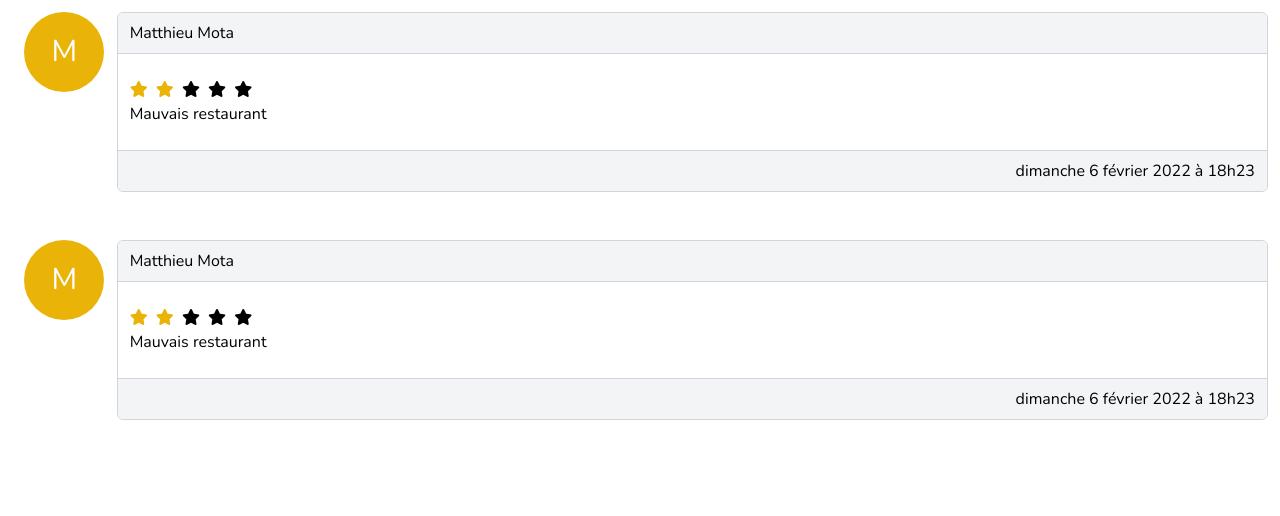
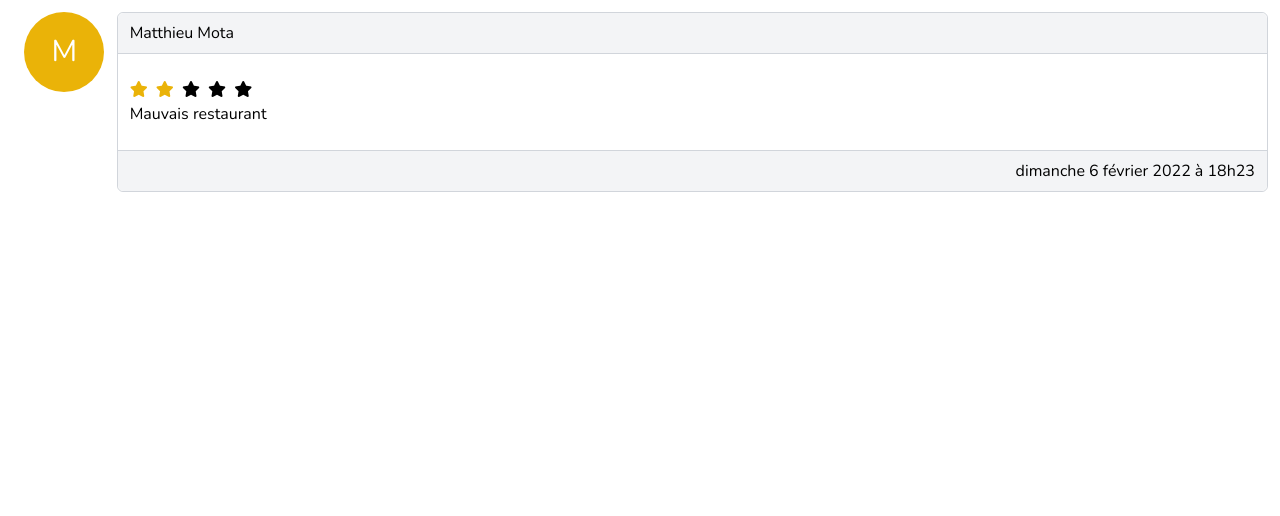
Before and after one commit to dwwm-bethune/php, a PHP site: page / in a window 1280 px wide. Shown: the part 1323-1839 px from the top of the page. After the commit the page ends 1515 px from the top, so only its background shows below. Run offline with PHP 8.4, Linux system fonts and the light colour scheme; some libraries are stand-ins or nearby versions.

Commit message:
Step 2 : Tableau PHP

```diff
--- /dev/null
+++ b/13-tp-avis/config/helpers.php
@@ -0,0 +1,22 @@
+<?php
+
+/**
+ * Formate une date US en FR
+ */
+function format_date($string) {
+    $date = date('l j F Y à H\hi', strtotime($string));
+
+    $date = str_replace(
+        ['Monday', 'Tuesday', 'Wednesday', 'Thursday', 'Friday', 'Saturday', 'Sunday'],
+        ['lundi', 'mardi', 'mercredi', 'jeudi', 'vendredi', 'samedi', 'dimanche'],
+        $date
+    );
+
+    $date = str_replace(
+        ['January', 'February', 'March', 'April', 'May', 'June', 'July', 'August', 'September', 'October', 'November', 'December'],
+        ['janvier', 'février', 'mars', 'avril', 'mai', 'juin', 'juillet', 'août', 'septembre', 'octobre', 'novembre', 'décembre'],
+        $date
+    );
+
+    return $date;
+}
--- a/13-tp-avis/index.php
+++ b/13-tp-avis/index.php
@@ -1,3 +1,14 @@
+<?php
+    require 'config/helpers.php';
+
+    // Les avis
+    $reviews = [
+        ['name' => 'Fiorella Mota', 'review' => 'Très bon restaurant', 'note' => 5, 'created_at' => '2022-02-09 11:43:12'],
+        ['name' => 'Marina Mota', 'review' => 'Super restaurant', 'note' => 4, 'created_at' => '2022-02-04 08:12:45'],
+        ['name' => 'Matthieu Mota', 'review' => 'Mauvais restaurant', 'note' => 2, 'created_at' => '2022-02-06 18:23:54'],
+    ];
+?>
+
 <!DOCTYPE html>
 <html lang="fr">
 <head>
@@ -156,106 +167,31 @@
         </div>
 
         <div class="py-12">
+            <?php foreach ($reviews as $review) { ?>
             <div class="lg:flex mb-12">
                 <div class="w-full lg:w-1/12">
                     <div class="w-20 h-20 rounded-full bg-yellow-500 text-white text-3xl mx-auto mb-8">
-                        <h3 class="text-center leading-[5rem]">F</h3>
+                        <h3 class="text-center leading-[5rem]"><?= $review['name'][0]; ?></h3>
                     </div>
                 </div>
                 <div class="w-full lg:w-11/12">
                     <div class="border border-gray-300 rounded-md">
-                        <div class="border-b border-gray-300 bg-gray-100 px-3 py-2 rounded-t-md">Fiorella Mota</div>
+                        <div class="border-b border-gray-300 bg-gray-100 px-3 py-2 rounded-t-md"><?= $review['name']; ?></div>
                         <div class="px-3 py-6">
                             <div class="flex justify-between">
                                 <div>
-                                    <i class="fas fa-star mr-1 text-yellow-500"></i>
-                                    <i class="fas fa-star mr-1 text-yellow-500"></i>
-                                    <i class="fas fa-star mr-1 text-yellow-500"></i>
-                                    <i class="fas fa-star mr-1 text-yellow-500"></i>
-                                    <i class="fas fa-star mr-1 text-yellow-500"></i>
-                                    <p>Très bon restaurant</p>
+                                    <?php for ($i = 0; $i < 5; $i++) { ?>
+                                    <i class="fas fa-star mr-1 <?= ($i < $review['note']) ? 'text-yellow-500' : ''; ?>"></i>
+                                    <?php } ?>
+                                    <p><?= $review['review']; ?></p>
                                 </div>
                             </div>
                         </div>
-                        <div class="border-t border-gray-300 bg-gray-100 px-3 py-2 rounded-b-md text-right">mercredi 9 février 2022 à 11h43</div>
+                        <div class="border-t border-gray-300 bg-gray-100 px-3 py-2 rounded-b-md text-right"><?= format_date($review['created_at']); ?></div>
                     </div>
                 </div>
             </div>
-            <div class="lg:flex mb-12">
-                <div class="w-full lg:w-1/12">
-                    <div class="w-20 h-20 rounded-full bg-yellow-500 text-white text-3xl mx-auto mb-8">
-                        <h3 class="text-center leading-[5rem]">M</h3>
-                    </div>
-                </div>
-                <div class="w-full lg:w-11/12">
-                    <div class="border border-gray-300 rounded-md">
-                        <div class="border-b border-gray-300 bg-gray-100 px-3 py-2 rounded-t-md">Marina Mota</div>
-                        <div class="px-3 py-6">
-                            <div class="flex justify-between">
-                                <div>
-                                    <i class="fas fa-star mr-1 text-yellow-500"></i>
-                                    <i class="fas fa-star mr-1 text-yellow-500"></i>
-                                    <i class="fas fa-star mr-1 text-yellow-500"></i>
-                                    <i class="fas fa-star mr-1 text-yellow-500"></i>
-                                    <i class="fas fa-star mr-1 "></i>
-                                    <p>Super restaurant</p>
-                                </div>
-                            </div>
-                        </div>
-                        <div class="border-t border-gray-300 bg-gray-100 px-3 py-2 rounded-b-md text-right">vendredi 4 février 2022 à 08h12</div>
-                    </div>
-                </div>
-            </div>
-            <div class="lg:flex mb-12">
-                <div class="w-full lg:w-1/12">
-                    <div class="w-20 h-20 rounded-full bg-yellow-500 text-white text-3xl mx-auto mb-8">
-                        <h3 class="text-center leading-[5rem]">M</h3>
-                    </div>
-                </div>
-                <div class="w-full lg:w-11/12">
-                    <div class="border border-gray-300 rounded-md">
-                        <div class="border-b border-gray-300 bg-gray-100 px-3 py-2 rounded-t-md">Matthieu Mota</div>
-                        <div class="px-3 py-6">
-                            <div class="flex justify-between">
-                                <div>
-                                    <i class="fas fa-star mr-1 text-yellow-500"></i>
-                                    <i class="fas fa-star mr-1 text-yellow-500"></i>
-                                    <i class="fas fa-star mr-1 "></i>
-                                    <i class="fas fa-star mr-1 "></i>
-                                    <i class="fas fa-star mr-1 "></i>
-                                    <p>Mauvais restaurant</p>
-                                </div>
-                            </div>
-                        </div>
-                        <div class="border-t border-gray-300 bg-gray-100 px-3 py-2 rounded-b-md text-right">dimanche 6 février 2022 à 18h23</div>
-                    </div>
-                </div>
-            </div>
-            <div class="lg:flex mb-12">
-                <div class="w-full lg:w-1/12">
-                    <div class="w-20 h-20 rounded-full bg-yellow-500 text-white text-3xl mx-auto mb-8">
-                        <h3 class="text-center leading-[5rem]">M</h3>
-                    </div>
-                </div>
-                <div class="w-full lg:w-11/12">
-                    <div class="border border-gray-300 rounded-md">
-                        <div class="border-b border-gray-300 bg-gray-100 px-3 py-2 rounded-t-md">Matthieu Mota</div>
-                        <div class="px-3 py-6">
-                            <div class="flex justify-between">
-                                <div>
-                                    <i class="fas fa-star mr-1 text-yellow-500"></i>
-                                    <i class="fas fa-star mr-1 text-yellow-500"></i>
-                                    <i class="fas fa-star mr-1 "></i>
-                                    <i class="fas fa-star mr-1 "></i>
-                                    <i class="fas fa-star mr-1 "></i>
-                                    <p>Mauvais restaurant</p>
-                                </div>
-                            </div>
-                        </div>
-                        <div class="border-t border-gray-300 bg-gray-100 px-3 py-2 rounded-b-md text-right">dimanche 6 février 2022 à 18h23</div>
-                    </div>
-                </div>
-            </div>
+            <?php } ?>
         </div>
     </div>
 </body>
```
